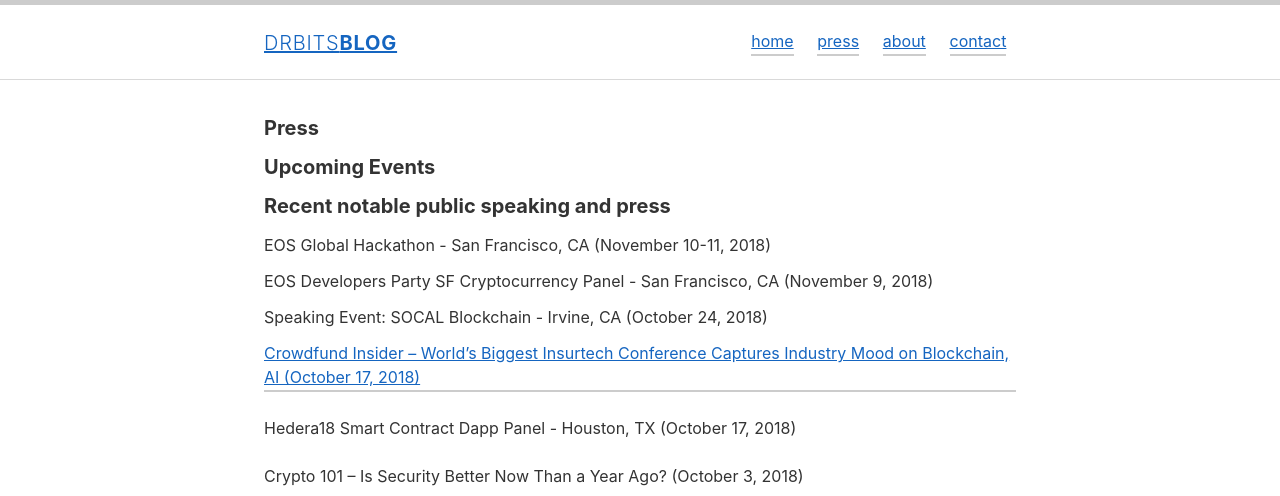
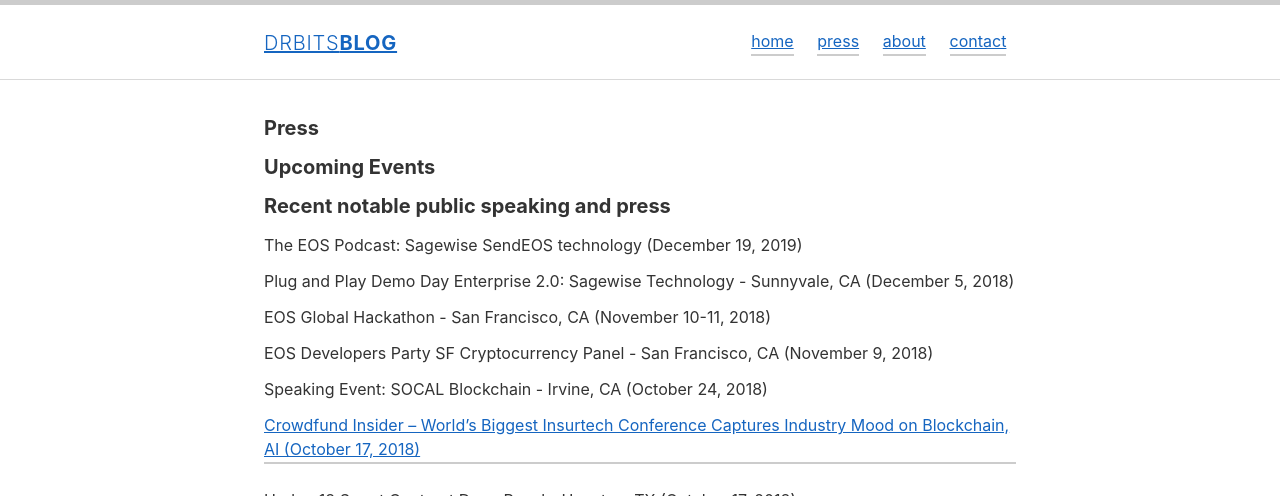
Before and after one commit to thedrbits/drbitsblog, a Jekyll site: the page built from press.md, in a window 1280 px wide and 900 px high, cut to the strip 0-496 px from the top of the window. Built offline with Jekyll 4.4.1, drawn with Linux system fonts in a browser that asks for light colours.

Commit message:
adding more past events to the event calendar

```diff
--- a/press.md
+++ b/press.md
@@ -6,6 +6,10 @@ permalink: /press/
 ## Upcoming Events
 
 ## Recent notable public speaking and press
+
+The EOS Podcast: Sagewise SendEOS technology (December 19, 2019)
+
+Plug and Play Demo Day Enterprise 2.0: Sagewise Technology - Sunnyvale, CA (December 5, 2018)
 
 EOS Global Hackathon - San Francisco, CA (November 10-11, 2018)
 
```
